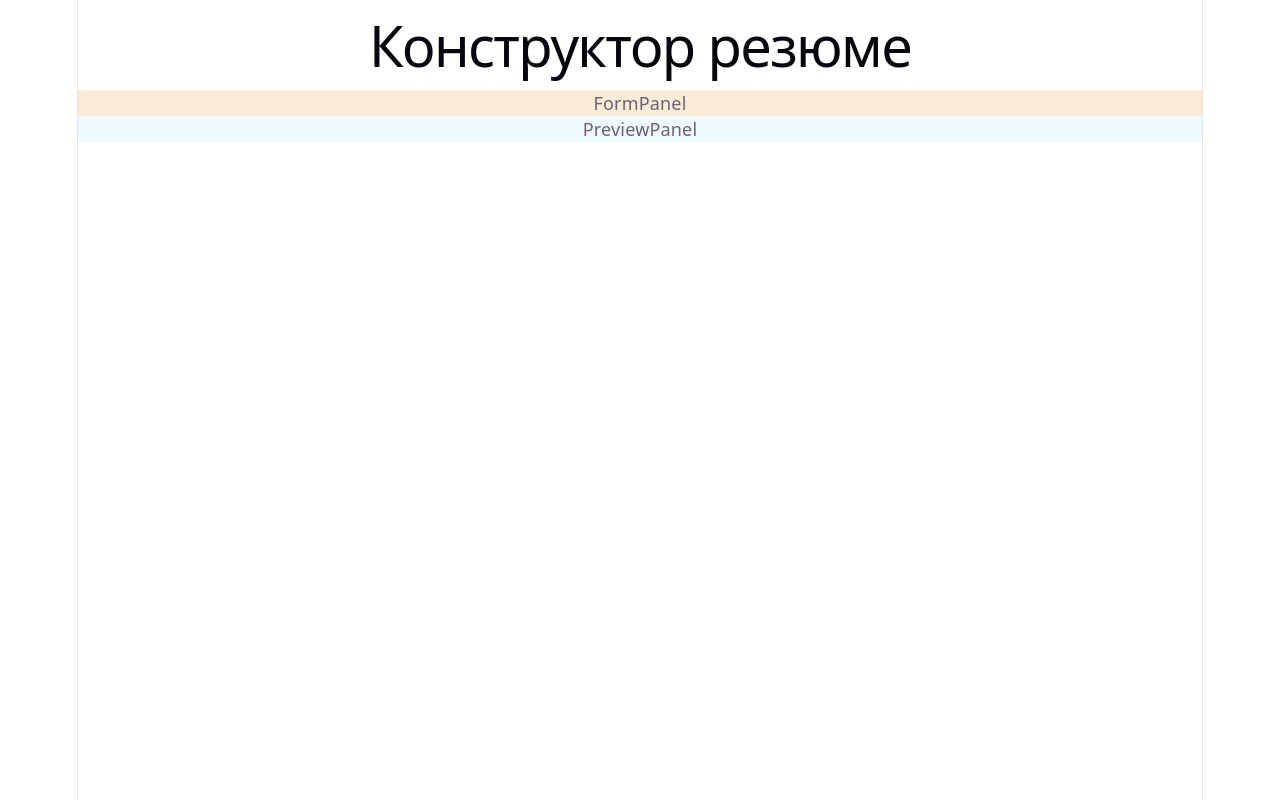
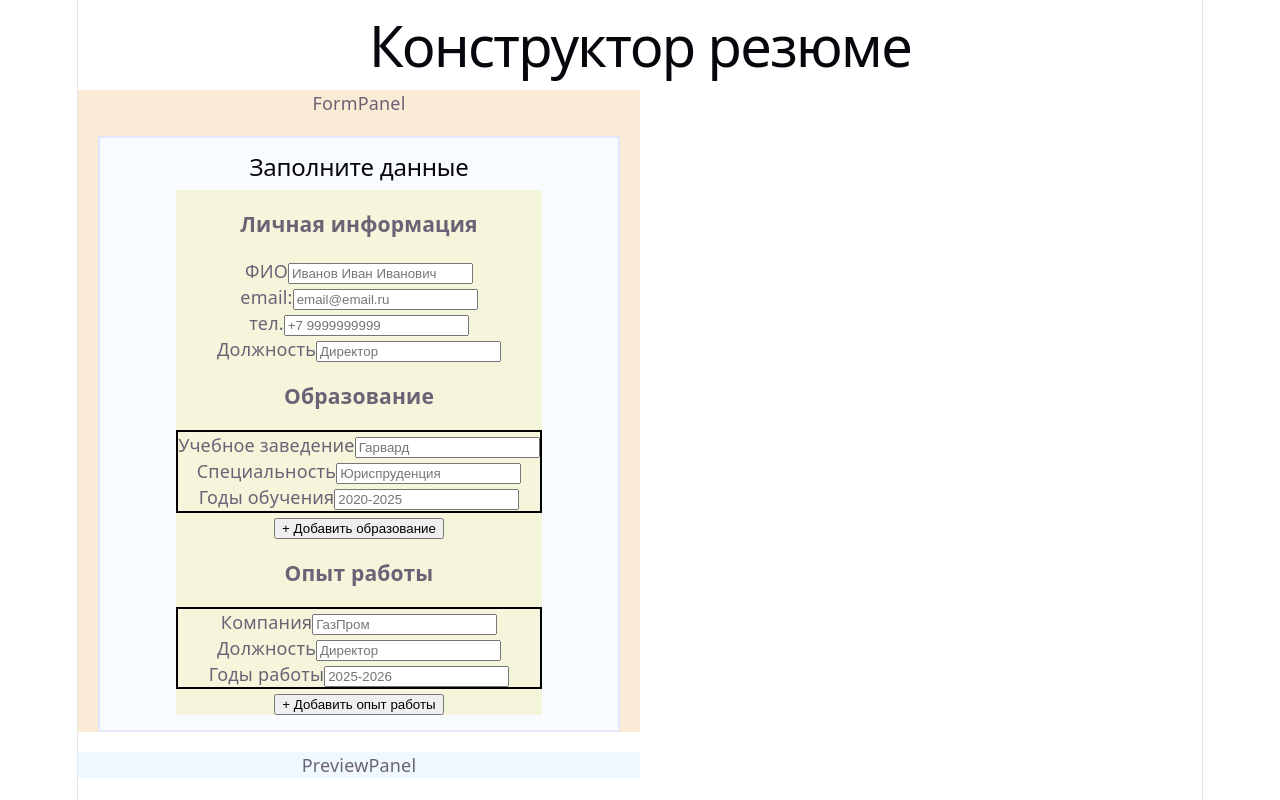
Before and after one commit to berezovtatyana-dev/cv-builder_st, a React (Vite) app: page / in a window 1280 px wide. Built offline with nearby package versions, Linux system fonts and the light colour scheme.

Commit message:
formPanel, Education, Experience without styles

```diff
--- a/src/App.css
+++ b/src/App.css
@@ -1,10 +1,13 @@
 .grid{
-  display: flexbox;
+  display: flex;
+  /* grid-row: 100px; */
 
 }
 .FormPanel{
+  width: 50%;
   background-color: antiquewhite;
 }
 .PreviewPanel{
+  width: 50%;
   background-color: aliceblue;
 }
--- a/src/App.jsx
+++ b/src/App.jsx
@@ -1,7 +1,6 @@
-import { useState } from 'react';
-
 import { CVProvider } from './context/CVContext';
-import './App.css'
+import './App.css';
+import FormPanel from './components/FormPanel';
 
 function App() {
   return (
@@ -14,8 +13,14 @@ function App() {
         </header>
         <main>
           <div className='Grid'>
-            <div className='FormPanel'>FormPanel</div>
-            <div className='PreviewPanel'>PreviewPanel</div>
+            <div className='FormPanel'>
+              FormPanel
+              <FormPanel />
+              </div>
+            <div className='PreviewPanel'>
+              PreviewPanel
+              {/* <PreviewPanel /> */}
+            </div>
           </div>
         </main>
 
--- a/src/components/EducationInput.jsx
+++ b/src/components/EducationInput.jsx
@@ -0,0 +1,59 @@
+import React, { useContext } from "react";
+import CVContext from "../context/CVContext";
+
+const EducationInput = ({ education }) => {
+    const { dispatch } = useContext(CVContext);
+    const handleChange = (e) => {
+        dispatch({
+            type: 'UPDATE_EDUCATION',
+            payload: {
+                id: education.id,
+                key: e.target.name,
+                value: e.target.value
+            }
+        });
+    };
+
+    return (
+        <div style={{border: '2px solid black'}}>
+            <label>
+                Учебное заведение
+            </label>
+            <input
+            type="text"
+            name="educationCompany"
+            value={education.educationCompany}
+            onChange={handleChange}
+            placeholder="Гарвард"
+            />
+        <div>
+            <label>
+                Специальность
+            </label>
+            <input
+            type="text"
+            name="profession"
+            value={education.profession}
+            onChange={handleChange}
+            placeholder="Юриспруденция"
+            />
+        </div>
+        <div>
+              <label>
+                Годы обучения
+            </label>
+            <input
+            type="text"
+            name="yearsEduc"
+            value={education.yearsEduc}
+            onChange={handleChange}
+            placeholder="2020-2025"
+            />
+        </div>
+
+
+        </div>
+    );
+
+}
+export default EducationInput;
--- a/src/components/ExperienceInput.jsx
+++ b/src/components/ExperienceInput.jsx
@@ -0,0 +1,59 @@
+import React, { useContext } from "react";
+import CVContext from "../context/CVContext";
+
+const ExperienceInput = ({ experience }) => {
+    const { dispatch } = useContext(CVContext);
+    const handleChange = (e) => {
+        dispatch({
+            type: 'UPDATE_EXPERIENCE',
+            payload: {
+                id: experience.id,
+                key: e.target.name,
+                value: e.target.value
+            }
+        });
+    };
+
+    return (
+        <div style={{border: '2px solid black'}}>
+            <label>
+                Компания
+            </label>
+            <input
+            type="text"
+            name="Company"
+            value={experience.Company}
+            onChange={handleChange}
+            placeholder="ГазПром"
+            />
+        <div>
+            <label>
+                Должность
+            </label>
+            <input
+            type="text"
+            name="role"
+            value={experience.role}
+            onChange={handleChange}
+            placeholder="Директор"
+            />
+        </div>
+        <div>
+              <label>
+                Годы работы
+            </label>
+            <input
+            type="text"
+            name="years"
+            value={experience.years}
+            onChange={handleChange}
+            placeholder="2025-2026"
+            />
+        </div>
+
+
+        </div>
+    );
+
+}
+export default ExperienceInput;
--- /dev/null
+++ b/src/components/FormPanel.css
@@ -0,0 +1,15 @@
+.main-form{
+    display: grid;
+    flex-direction: column;
+    justify-content: center;
+    background-color: rgb(249, 252, 255);
+    border: 2px solid rgb(230, 230, 250);
+    margin: 20px;
+    padding: 15px;
+
+}
+
+.section-form{
+    background-color: beige;
+
+}
--- a/src/components/FormPanel.jsx
+++ b/src/components/FormPanel.jsx
@@ -0,0 +1,89 @@
+import { useContext } from "react";
+import CVContext from '../context/CVContext';
+import './FormPanel.css';
+import EducationInput from "./EducationInput";
+import ExperienceInput from "./ExperienceInput";
+
+const FormPanel = () => {
+    const {state, dispatch } = useContext(CVContext);
+    const handlePersonalChange = (e) => {
+        dispatch({
+            type: 'UPDATE_PERSONAL',
+            payload: {key: e.target.name, value: e.target.value}
+        });
+    };
+    // сделать функцию: очистить все данные
+
+    return (
+        <div className="main-form">
+            <h2>Заполните данные</h2>
+            <section className="section-form">
+                <h3>Личная информация</h3>
+                <div>
+                    <label>ФИО</label>
+                    <input type="text"
+                    name="fullName"
+                    placeholder="Иванов Иван Иванович"
+                    value={state.personalInfo.fullName}
+                    onChange={handlePersonalChange}
+                     />
+                </div>
+                <div>
+                    <label>email:</label>
+                    <input type="email"
+                    name="email"
+                    placeholder="email@email.ru"
+                    value={state.personalInfo.email}
+                    onChange={handlePersonalChange}
+                     />
+                </div>
+                 <div>
+                    <label>тел.</label>
+                    <input type="text"
+                    name="phone"
+                    placeholder="+7 9999999999"
+                    value={state.personalInfo.phone}
+                    onChange={handlePersonalChange}
+                     />
+                </div>
+                <div>
+                    <label>Должность</label>
+                    <input type="text"
+                    name="position"
+                    placeholder="Директор"
+                    value={state.personalInfo.position}
+                    onChange={handlePersonalChange}
+                     />
+                </div>
+            </section>
+            <section className="section-form">
+                <h3>Образование</h3>
+                {state.education.map((edu) => (
+                <EducationInput key={edu.id} education={edu} />
+                ))}
+                <button
+                onClick={() => dispatch({ type: 'ADD_EDUCATION' })}
+                >
+                    + Добавить образование
+                </button>
+
+            </section>
+             <section className="section-form">
+                <h3>Опыт работы</h3>
+                {state.experience.map((exp) => (
+                    <ExperienceInput key={exp.id} experience={exp} />
+                ))}
+                <button
+                onClick={() => dispatch({ type: 'ADD_EXPERIENCE'})}
+                >
+                    + Добавить опыт работы
+                </button>
+            </section>
+
+
+        </div>
+    );
+
+}
+
+export default FormPanel;
--- a/src/components/PreviewPanel.jsx
+++ b/src/components/PreviewPanel.jsx
@@ -0,0 +1,3 @@
+import React from "react";
+
+export default PreviewPanel;
```
